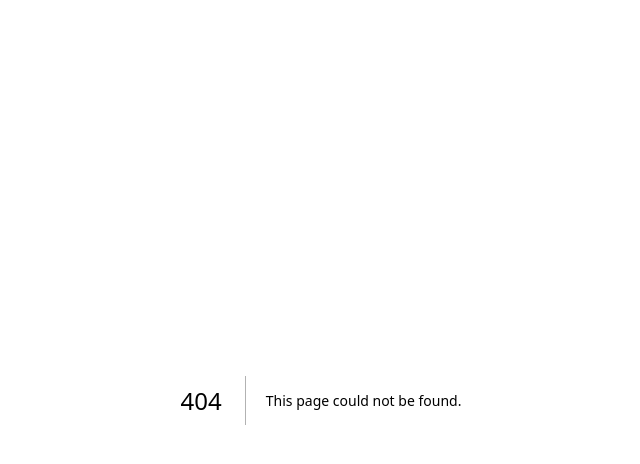
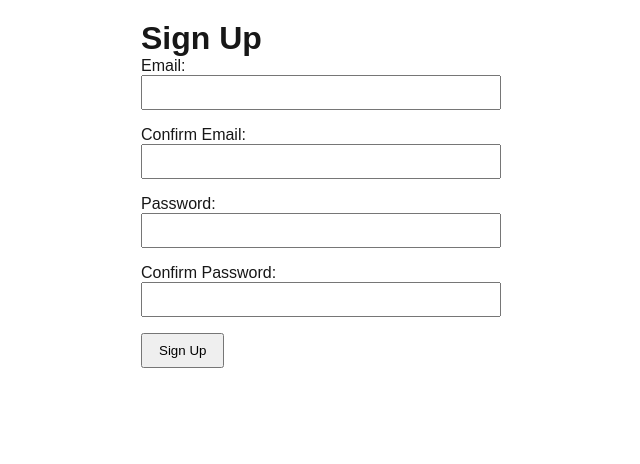
Before and after one commit to DanyB65/eventure_3_day_push, a Next.js app: page /signup in a window 1280 px wide. Before the commit this address had no page. Shown: the top 464 px of the page, without its empty margins (319-959 px from the left). Built offline with nearby package versions, Linux system fonts and the light colour scheme.

Commit message:
just the basic, login, sign up and homepage.

```diff
--- a/app/page.js
+++ b/app/page.js
@@ -1,5 +1,6 @@
 import Image from "next/image";
 import styles from "./page.module.css";
+import Link from "next/link";
 
 export default function Home() {
   return (
@@ -16,6 +17,9 @@ export default function Home() {
         <ol>
           <li>
             Hello world <code>src/app/page.js</code>.
+            <Link href="/homepage">homepage</Link>
+            <Link href="/login">login</Link>
+            <Link href="/signup">signup</Link>
           </li>
           <li>Save and see your changes instantly.</li>
         </ol>
--- /dev/null
+++ b/app/signup/page.js
@@ -0,0 +1,50 @@
+// pages/signup.js
+import React from 'react';
+
+export default function SignUp() {
+  return (
+    <div style={{ maxWidth: 400, margin: '0 auto', padding: '20px' }}>
+      <h1>Sign Up</h1>
+      <form>
+        <div style={{ marginBottom: '1rem' }}>
+          <label htmlFor="email" style={{ display: 'block' }}>Email:</label>
+          <input
+            type="email"
+            id="email"
+            name="email"
+            style={{ width: '100%', padding: '8px' }}
+          />
+        </div>
+        <div style={{ marginBottom: '1rem' }}>
+          <label htmlFor="confirmEmail" style={{ display: 'block' }}> Confirm Email:</label>
+          <input
+            type="email"
+            id="confirmEmail"
+            name="confirmEmail"
+            style={{ width: '100%', padding: '8px' }}
+          />
+        </div>
+
+        <div style={{ marginBottom: '1rem' }}>
+          <label htmlFor="password" style={{ display: 'block' }}>Password:</label>
+          <input
+            type="password"
+            id="password"
+            name="password"
+            style={{ width: '100%', padding: '8px' }}
+          />
+        </div>
+        <div style={{ marginBottom: '1rem' }}>
+          <label htmlFor="confirmPassword" style={{ display: 'block' }}>Confirm Password:</label>
+          <input
+            type="password"
+            id="confirmPassword"
+            name="confirmPassword"
+            style={{ width: '100%', padding: '8px' }}
+          />
+        </div>
+        <button type="submit" style={{ padding: '8px 16px' }}>Sign Up</button>
+      </form>
+    </div>
+  );
+}
```
Also changed, not shown: app/action.js (added, +9 -0 lines), app/homepage/page.js (added, +10 -0 lines), app/login/page.js (added, +31 -0 lines).
